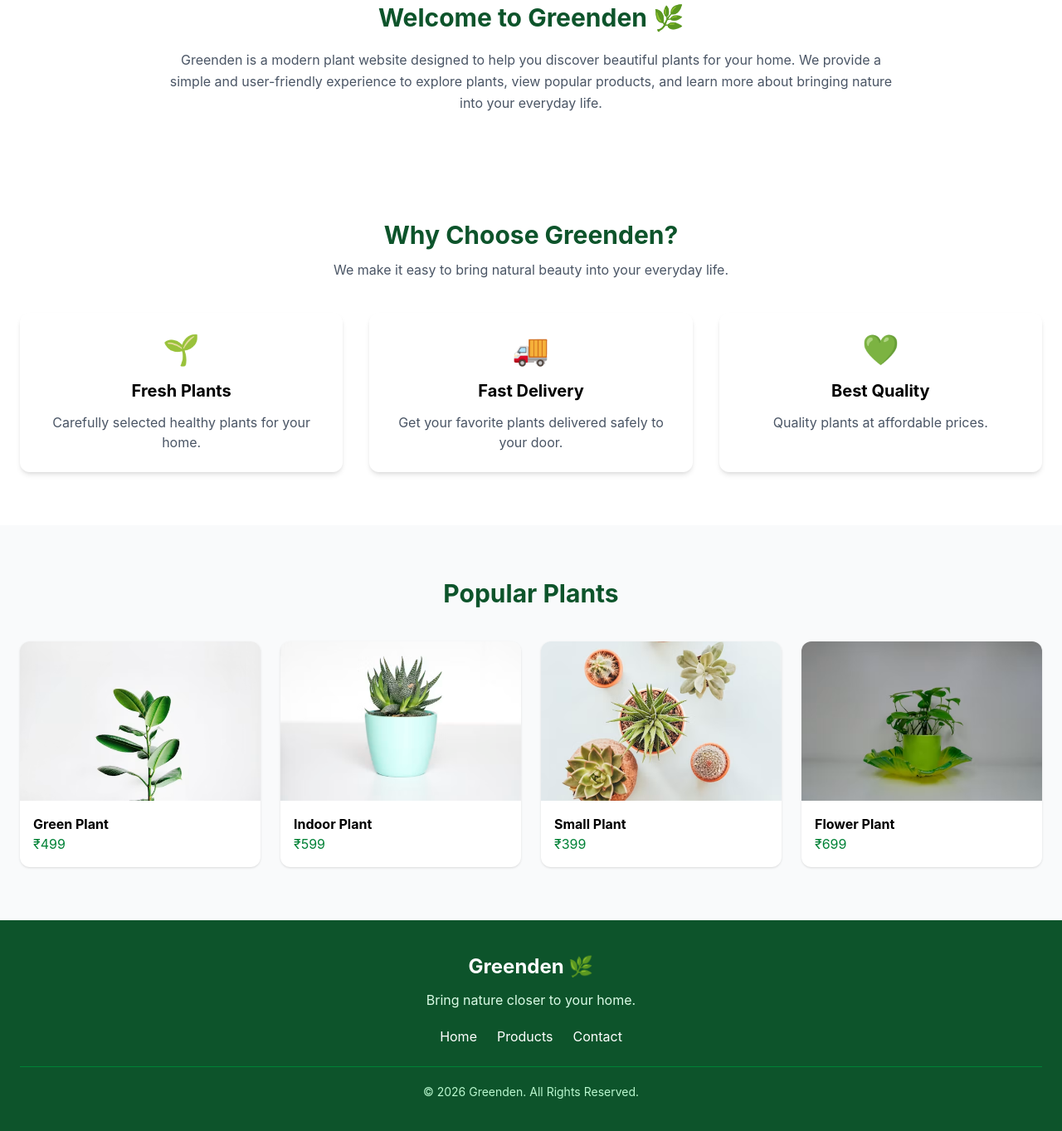
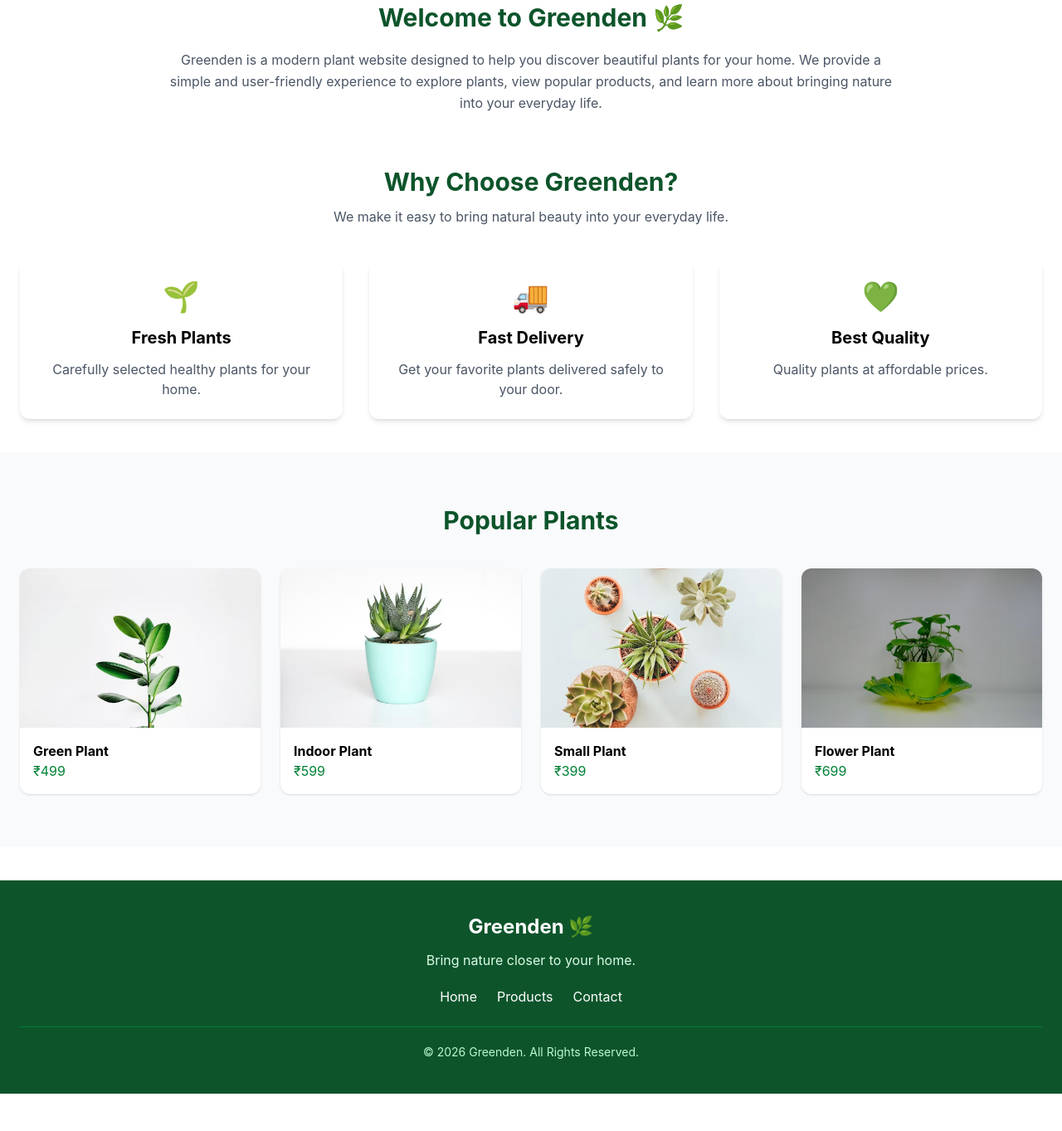
Before and after one commit to sivaraj-bit/Greenden_Web, a website: page index.html in a window 1280 px wide. Shown: the part 629-1992 px from the top of the page at 83% size. After the commit the page ends 1947 px from the top, so only its background shows below. Drawn offline with Linux system fonts and the light colour scheme.

Commit message:
rectify padding

```diff
--- a/index.html
+++ b/index.html
@@ -113,7 +113,7 @@
     </section>
 
     <!-- About Section -->
-    <section class="py-16 px-6">
+    <section class="py-14 px-6">
 
         <div class="max-w-7xl mx-auto text-center">
 
@@ -173,7 +173,7 @@
 
 
     <!-- Popular Products -->
-    <section class="bg-gray-50 py-16 px-6">
+    <section class="bg-gray-50 py-16 px-6 mt-10">
 
         <div class="max-w-7xl mx-auto">
 
@@ -238,7 +238,7 @@
     </section>
 
    <!--Footer-->
-   <footer class="bg-green-900 text-white py-10 px-6">
+   <footer class="bg-green-900 text-white py-10 px-6 mt-10">
 
     <div class="max-w-7xl mx-auto text-center">
 
```
